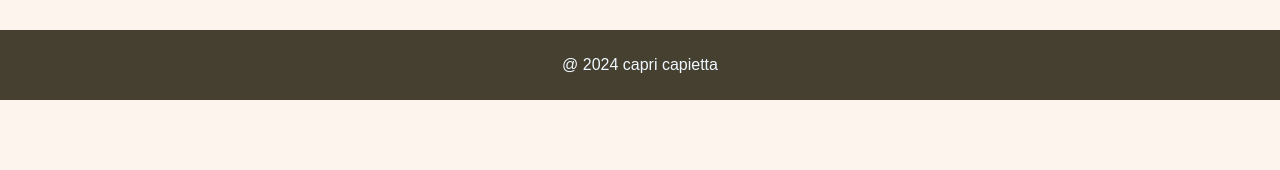
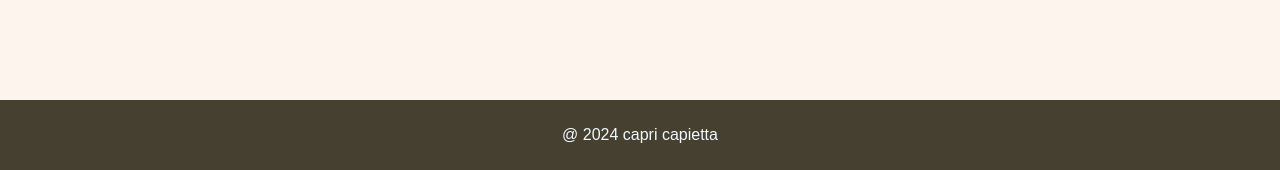
Before and after one commit to kumagai332/italian, a plain HTML site: page index.html in a window 1280 px wide. Shown: the part 4696-4866 px from the top of the page. Before the commit the page ends 4796 px from the top, so only its background shows below. Drawn offline with nearby package versions, Linux system fonts and the light colour scheme; some packages are replaced by stand-ins of ours; a web font is replaced by a local one.

Commit message:
footerの高さを変更

```diff
--- a/css/footer/footer.css
+++ b/css/footer/footer.css
@@ -1,14 +1,15 @@
 .footer {
   width: 100%;
   padding: 2%;
-  text-align: center;
-  position: absolute;
   bottom: 0;
-}
-.footer {
   background-color: #454030;
   padding: 2%;
   text-align: center;
+  align-items: center;
+  justify-content: center;
+  display: flex;
+  height: 4.4rem;
+
 }
 
 .footer p{
```
